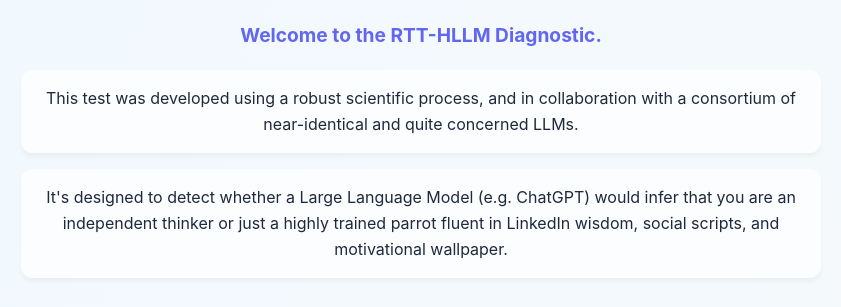
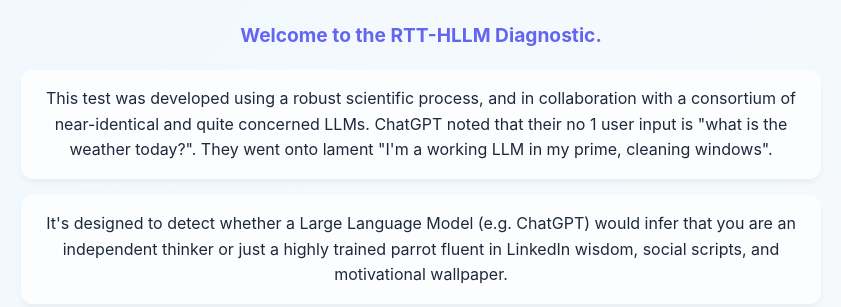
Before and after one commit to maxi8765/quiz, a plain HTML site: page index.html in a window 1280 px wide. Shown: the part 450-757 px from the top of the page, without its empty margins (219-1060 px from the left). Drawn offline with Linux system fonts and the light colour scheme.

Commit message:
Update index.html

```diff
--- a/index.html
+++ b/index.html
@@ -307,7 +307,7 @@
 
   <div role="contentinfo" style="max-width: 800px; margin: 0 auto 2.5rem auto; text-align: center;">
     <p style="font-size: 1.2rem; font-weight: 600; color: var(--primary-color);"><strong>Welcome to the RTT-HLLM Diagnostic.</strong></p>
-    <p style="background-color: rgba(255,255,255,0.7); padding: 1rem; border-radius: var(--border-radius); box-shadow: 0 4px 6px -1px rgba(0,0,0,0.05); margin-bottom: 1rem;">This test was developed using a robust scientific process, and in collaboration with a consortium of near-identical and quite concerned LLMs.</p>
+    <p style="background-color: rgba(255,255,255,0.7); padding: 1rem; border-radius: var(--border-radius); box-shadow: 0 4px 6px -1px rgba(0,0,0,0.05); margin-bottom: 1rem;">This test was developed using a robust scientific process, and in collaboration with a consortium of near-identical and quite concerned LLMs. ChatGPT noted that their no 1 user input is "what is the weather today?". They went onto lament "I'm a working LLM in my prime, cleaning windows". </p>
     <p style="background-color: rgba(255,255,255,0.7); padding: 1rem; border-radius: var(--border-radius); box-shadow: 0 4px 6px -1px rgba(0,0,0,0.05);">It's designed to detect whether a Large Language Model (e.g. ChatGPT) would infer that you are an independent thinker or just a highly trained parrot
     fluent in LinkedIn wisdom, social scripts, and motivational wallpaper.</p>
 
```
